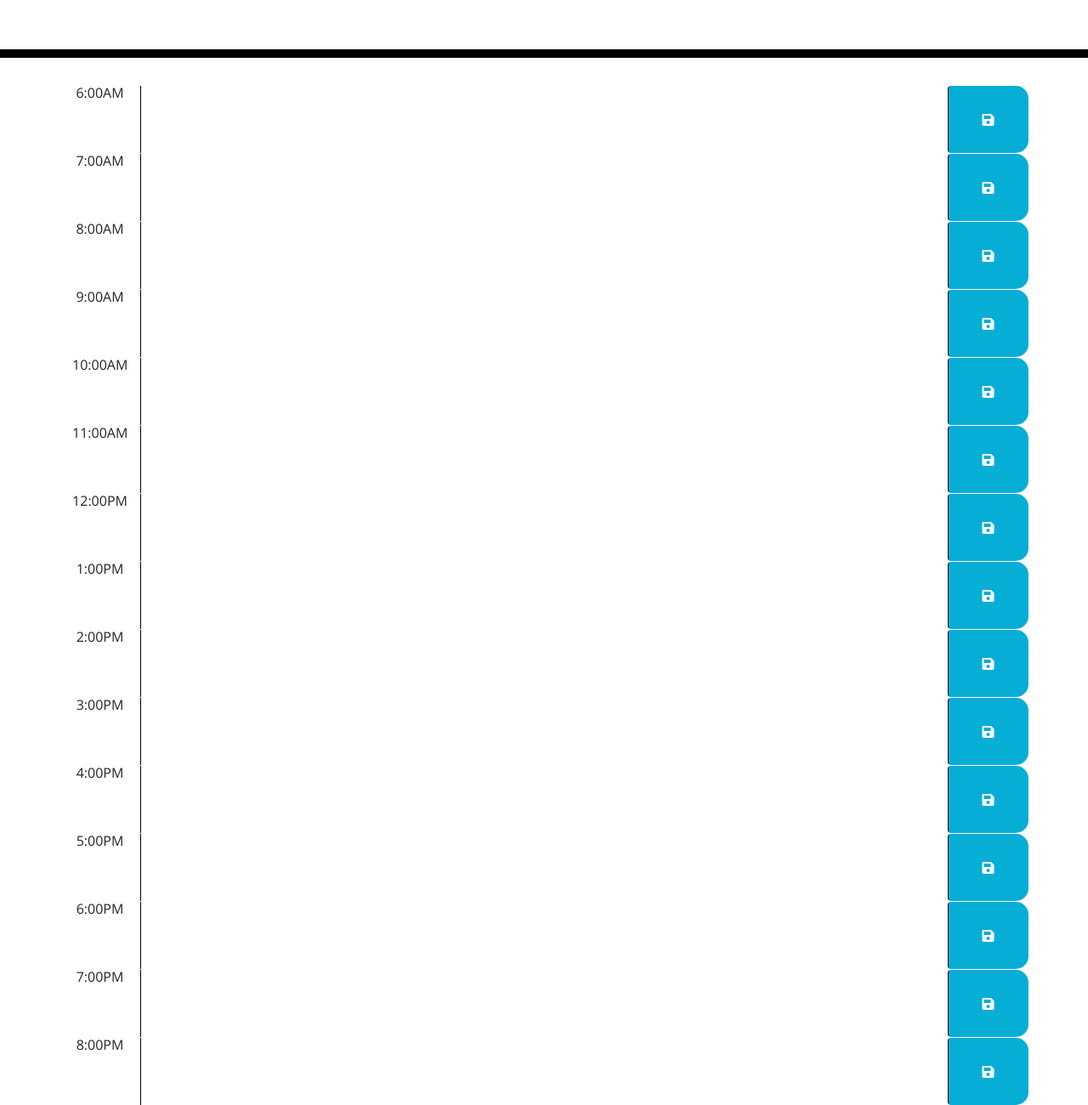
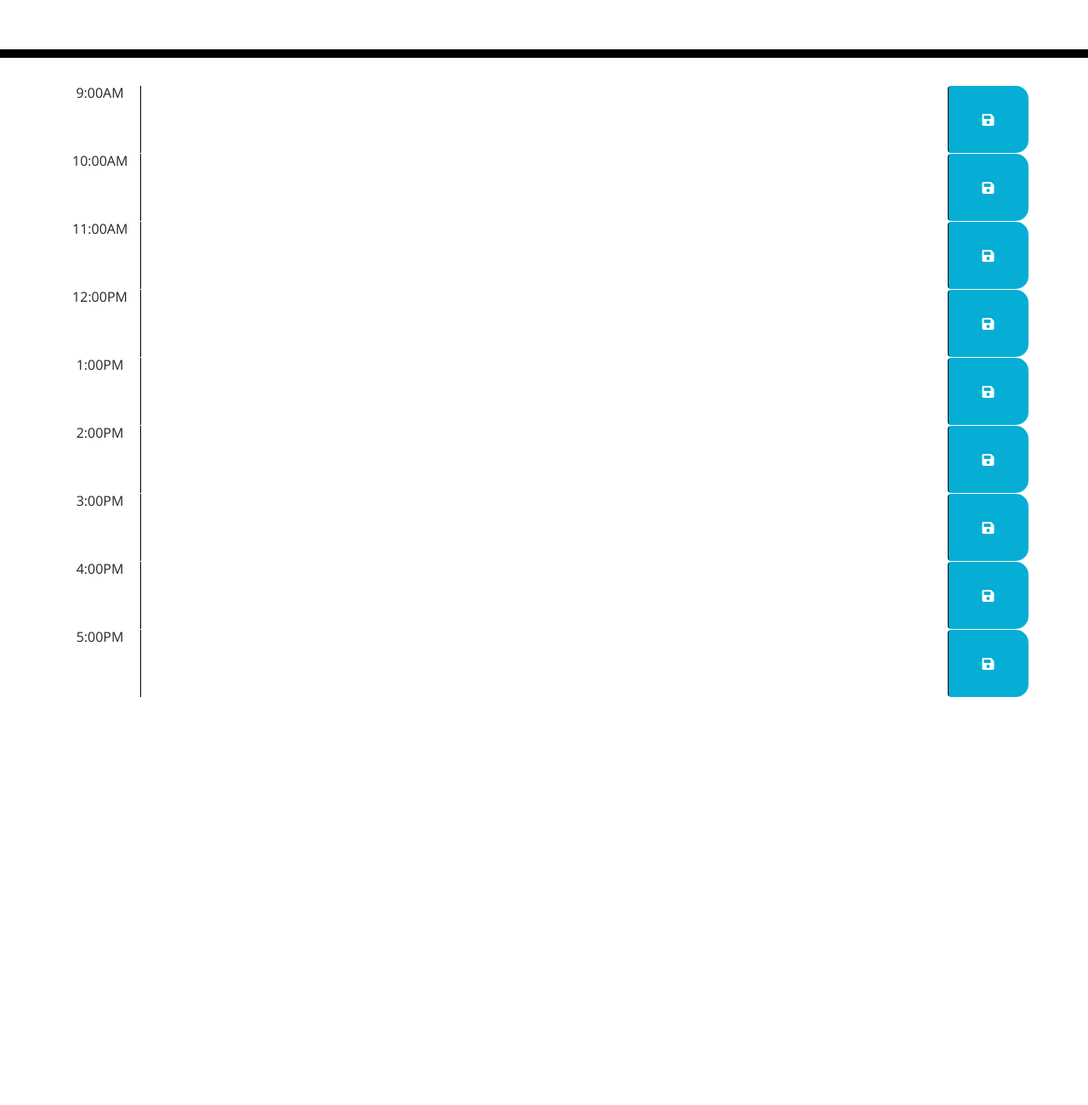
Before and after one commit to Whit1JL/Day-Planner, a plain HTML site: page index.html in a window 1280 px wide. Shown: the part 200-1500 px from the top of the page at 85% size. After the commit the page ends 1020 px from the top, so only its background shows below. Drawn offline with nearby package versions, Linux system fonts and the light colour scheme; files that its build step writes are made by us from their sources.

Commit message:
Omitted some items

```diff
--- a/index.html
+++ b/index.html
@@ -33,24 +33,6 @@
 
       <!-- Timeblocks below -->
       <!-- div 3 columns (time, text area, save button) -->
-
-      <div class="row time-block">
-        <div class="col-md-1">6:00AM</div>
-        <textarea id="6am" class="col-md-10"></textarea>
-        <button data-value="6am" class="btn saveBtn col-md-1"><i class="fas fa-save"></i></button>
-      </div>
-
-      <div class="row time-block">
-        <div class="col-md-1">7:00AM</div>
-        <textarea id="7am" class="col-md-10"></textarea>
-        <button data-value="7am" class="btn saveBtn col-md-1"><i class="fas fa-save"></i></button>
-      </div>
-
-      <div class="row time-block">
-        <div class="col-md-1">8:00AM</div>
-        <textarea id="8am" class="col-md-10"></textarea>
-        <button data-value="8am" class="btn saveBtn col-md-1"><i class="fas fa-save"></i></button>
-      </div>
 
       <div class="row time-block">
         <div class="col-md-1">9:00AM</div>
@@ -106,24 +88,6 @@
         <button data-value="5pm" class="btn saveBtn col-md-1"><i class="fas fa-save"></i></button>
       </div>
 
-      <div class="row time-block">
-        <div class="col-md-1">6:00PM</div>
-        <textarea id="6pm" class="col-md-10"></textarea>
-        <button data-value="6pm" class="btn saveBtn col-md-1"><i class="fas fa-save"></i></button>
-      </div>
-
-      <div class="row time-block">
-        <div class="col-md-1">7:00PM</div>
-        <textarea id="7pm" class="col-md-10"></textarea>
-        <button data-value="7pm" class="btn saveBtn col-md-1"><i class="fas fa-save"></i></button>
-      </div>
-
-      <div class="row time-block">
-        <div class="col-md-1">8:00PM</div>
-        <textarea id="8pm" class="col-md-10"></textarea>
-        <button data-value="8pm" class="btn saveBtn col-md-1"><i class="fas fa-save"></i></button>
-      </div>
-
     </div>
 
 
```
Also changed, not shown: assets/script.js (+20 -0 lines).
